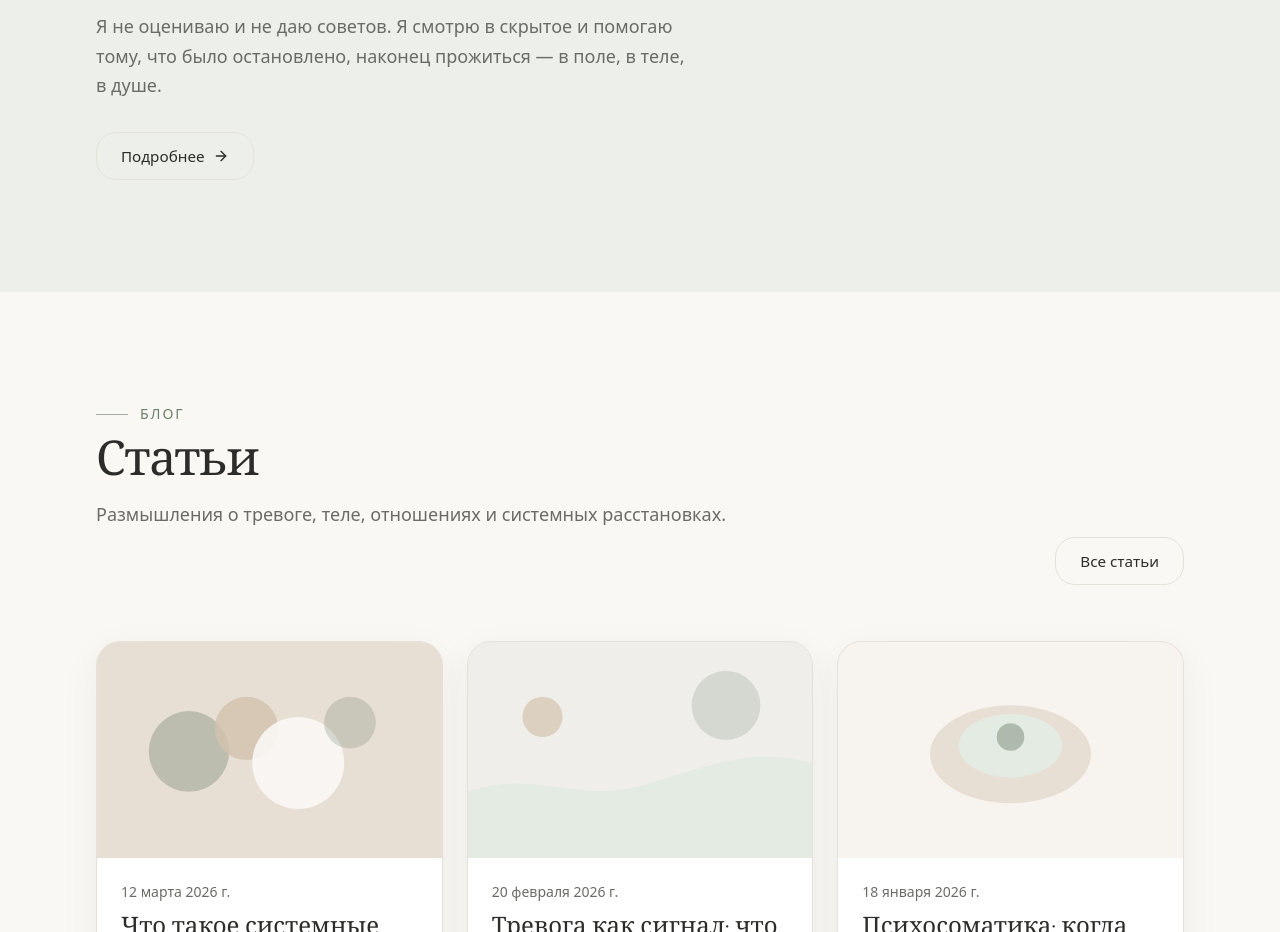
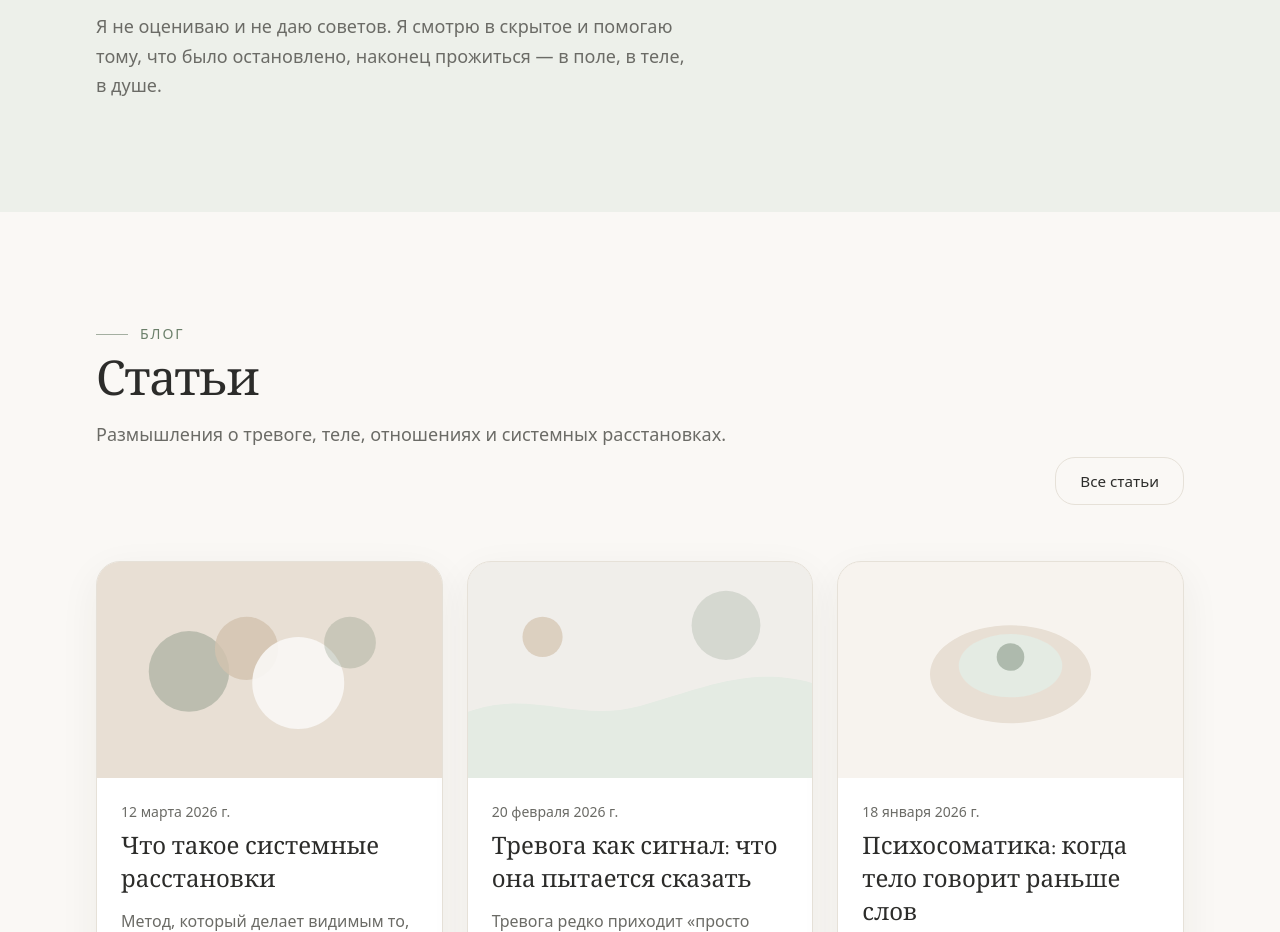
Before and after one commit to SemyonSav/DarjaSabanina, a Next.js app: page / in a window 1280 px wide. Shown: the part 3060-3992 px from the top of the page. Built offline with nearby package versions, Linux system fonts and the light colour scheme; no server answers.

Commit message:
Убрать кнопку «Подробнее» из блока «Метод»

```diff
--- a/src/components/sections/Constellations.tsx
+++ b/src/components/sections/Constellations.tsx
@@ -1,7 +1,6 @@
 "use client";
 
 import { motion } from "framer-motion";
-import { ArrowRight } from "lucide-react";
 import { constellationsIntro } from "@/lib/site";
 import { fadeInUp, viewportOnce } from "@/lib/animations";
 import { Container } from "@/components/ui/Container";
@@ -46,14 +45,6 @@ export function Constellations() {
                 </div>
               ))}
             </motion.div>
-            <ButtonLink
-              href={constellationsIntro.href}
-              variant="outline"
-              className="mt-8"
-            >
-              Подробнее
-              <ArrowRight className="size-4" />
-            </ButtonLink>
           </div>
 
           <motion.div
--- a/src/lib/site.ts
+++ b/src/lib/site.ts
@@ -179,5 +179,4 @@ export const constellationsIntro = {
     "Сделать видимым то, что управляет из глубины — и освободить поток жизни",
   sloganNote:
     "Индивидуальный формат. Бережный темп. Фокус на решении, а не на поиске виноватых.",
-  href: "/articles/chto-takoe-sistemnye-rasstanovki",
 };
```
